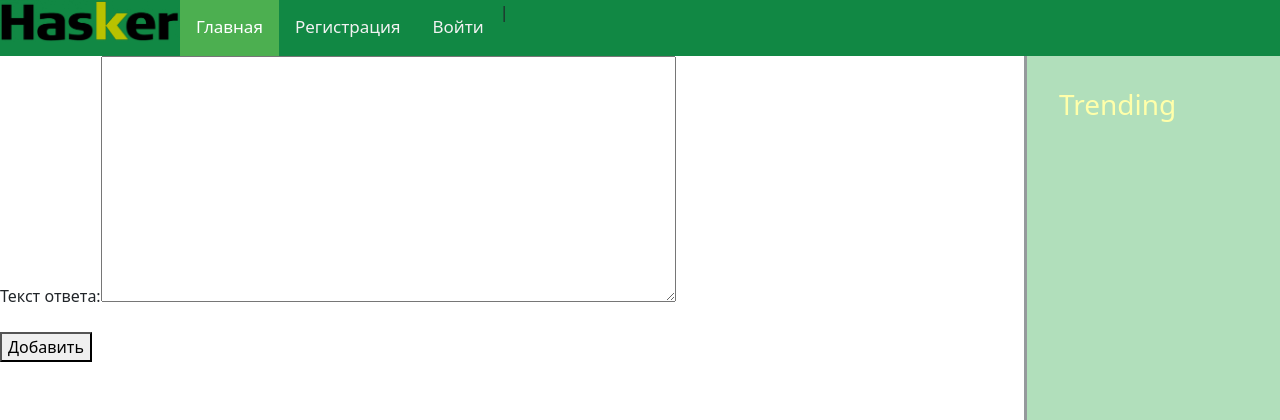
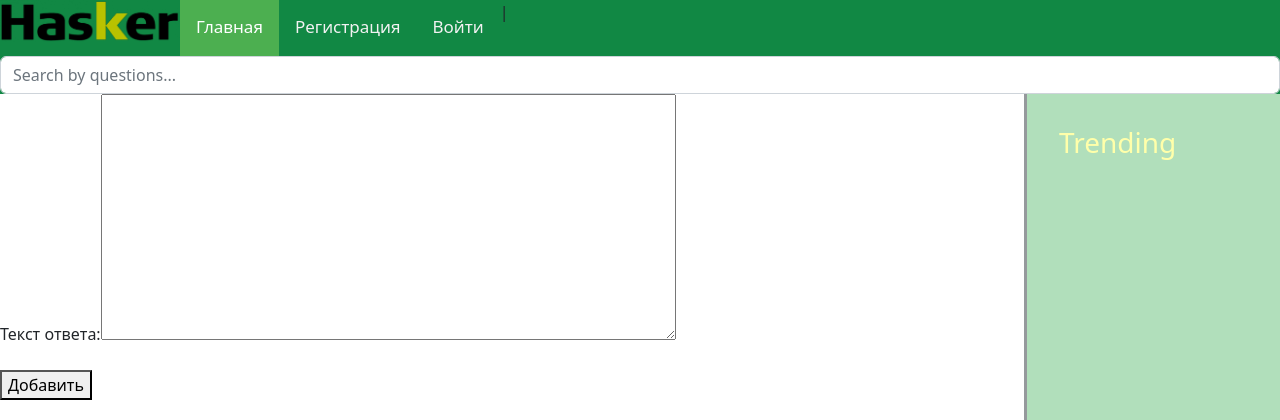
Before and after one commit to EvgrafovAlexander/otus_python, a Django app: page /posts/1/add_answer/ in a window 1280 px wide. Shown: the top 420 px of the page. Run offline with Django 4.2, Linux system fonts and the light colour scheme.

Commit message:
add SearchResultsList

```diff
--- a/hasker/hasker/hasker/posts/templates/posts/layout.html
+++ b/hasker/hasker/hasker/posts/templates/posts/layout.html
@@ -23,6 +23,16 @@
       {% else %}
           <a href="{% url 'posts:register' %}">Регистрация</a> | <a href="{% url 'posts:login' %}">Войти</a>
       {% endif %}
+
+    <form action="{% url 'posts:search_results' %}" method="get">
+      <input
+        type="search"
+        name="q"
+        placeholder="Search by questions..."
+        class="form-control"
+      />
+    </form>
+
     </div>
 
      <aside>
--- a/hasker/hasker/hasker/posts/urls.py
+++ b/hasker/hasker/hasker/posts/urls.py
@@ -10,6 +10,8 @@ urlpatterns = [
     path("", views.IndexViewLast.as_view(), name="index"),
     # ex: /posts/hot/
     path("hot/", views.IndexViewHot.as_view(), name="index_hot"),
+    # ex: /posts/search/
+    path("search/", views.SearchResultsList.as_view(), name="search_results"),
     # ex: /posts/5/
     path("<int:pk>/", views.question_view, name="detail"),
     # ex: /posts/register
--- a/hasker/hasker/hasker/posts/views.py
+++ b/hasker/hasker/hasker/posts/views.py
@@ -1,6 +1,7 @@
 from django.contrib import messages
 from django.contrib.auth import authenticate, login
 from django.contrib.auth.forms import AuthenticationForm
+from django.db.models import Q
 from django.shortcuts import get_object_or_404, redirect, render
 from django.utils import timezone
 from django.views import generic
@@ -36,6 +37,18 @@ class IndexViewHot(generic.ListView):
         lte = меньше или равно
         """
         return Question.objects.filter(pub_date__lte=timezone.now()).order_by("-votes")
+
+
+class SearchResultsList(generic.ListView):
+    model = Question
+    context_object_name = "latest_question_list"
+    template_name = "posts/index.html"
+
+    def get_queryset(self):
+        query = self.request.GET.get("q")
+        return Question.objects.filter(
+            Q(title__icontains=query) | Q(text__icontains=query) | Q(title__iexact=query) | Q(text__iexact=query)
+        ).order_by("-votes", "-pub_date")
 
 
 def question_view(request, pk):
```
